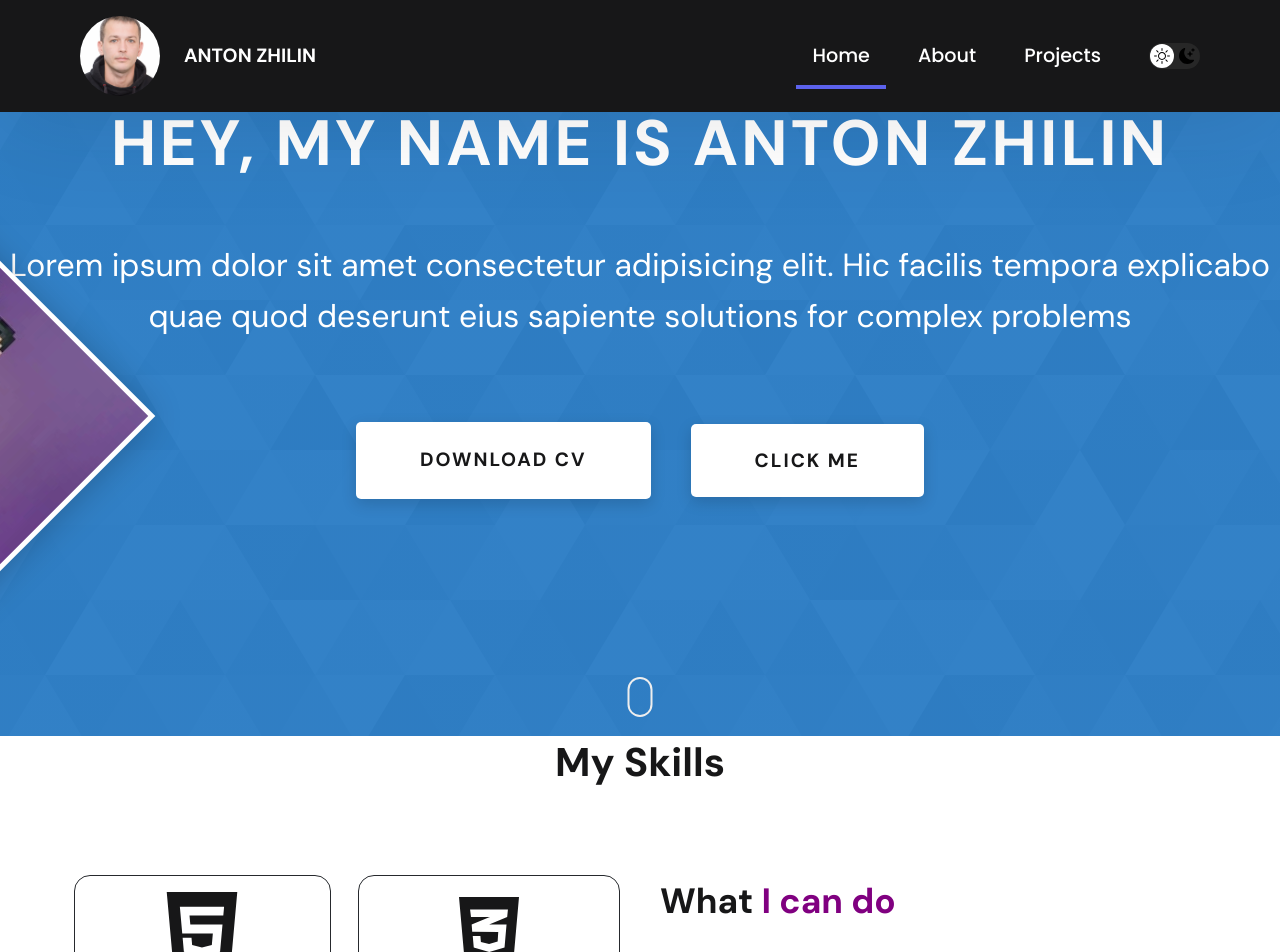
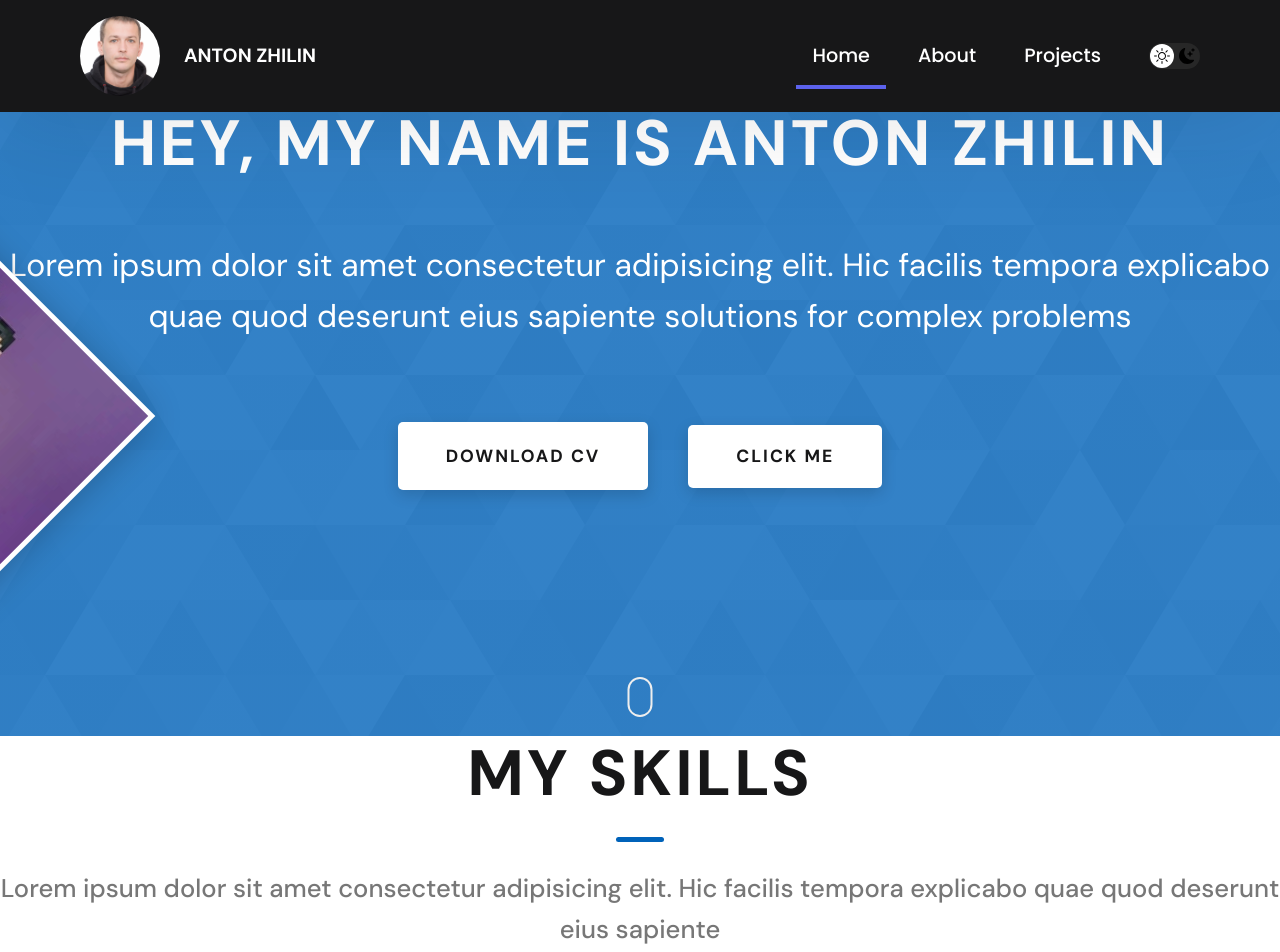
Before and after one commit to ministrov/my-portfolio-react, a React (Create React App) app: page / in a window 1280 px wide. Shown: the top 952 px of the page. Built offline with nearby package versions, Linux system fonts and the light colour scheme.

Commit message:
fix: start refactore about and skill section and refactore button in modal component

```diff
--- a/src/components/about/About.js
+++ b/src/components/about/About.js
@@ -56,8 +56,6 @@ const About = () => {
           whileInView={{ x: 0, opacity: 1 }}
           transition={{ type: 'tween', duration: 1.2 }}
         >
-          Stack: HTML, CSS, ECMAScript 6 (ES6), React, Vue<br />
-          <br />
           I am developing cross-platform web applications on HTML, CSS, ECMAScript 6 (ES6), React, Vue<br />
           <br />
           Since July 2021 I have been working in the company "Service Market" LLC, I am engaged in the maintenance and refinement of the site vamvoda.ru . As well as web development of a new company website from scratch . The company is engaged in the retail trade of water and food, as well as soft drinks.<br />
--- a/src/components/button/style.css
+++ b/src/components/button/style.css
@@ -15,14 +15,14 @@
 }
 
 .btn--bg {
-  padding: 1.5rem 4rem;
-  font-size: 1.2rem;
+  padding: 1.3rem 3rem;
+  font-size: 1.1rem;
   color: var(--text-color);
 }
 
 .btn--med {
-  padding: 1.5rem 3rem;
-  font-size: 1.2rem;
+  padding: 1.2rem 2rem;
+  font-size: 1.1rem;
 }
 
 .btn--theme {
--- a/src/components/heading/Heading.js
+++ b/src/components/heading/Heading.js
@@ -1,9 +1,16 @@
 import './style.css';
 
 const Heading = ({ children, className }) => {
-  return <h3 className={className}>
-    {children}
-  </h3>;
+  console.log(className);
+  return (
+    <h2 class="heading heading-sec heading-sec__mb-med">
+        <span class="heading-sec__main">{children}</span>
+        <span class="heading-sec__sub">
+          Lorem ipsum dolor sit amet consectetur adipisicing elit. Hic facilis
+          tempora explicabo quae quod deserunt eius sapiente
+        </span>
+    </h2>
+  )
 };
 
 export default Heading;
--- a/src/components/heading/style.css
+++ b/src/components/heading/style.css
@@ -1,15 +1,66 @@
-.title-1 {
-  font-size: 60px;
+.heading-sec__main {
+  position: relative;
+  display: block;
+  margin-bottom: 3.5rem;
+  font-size: 4rem;
   font-weight: 700;
-  line-height: 1.3;
-  color: var(--title-1);
+  line-height: 1.2;
+  text-transform: uppercase;
+  letter-spacing: 1px;
+  letter-spacing: 3px;
   text-align: center;
 }
 
-.title-2 {
-  margin-bottom: 20px;
-  font-size: 40px;
-  font-weight: 700;
-  line-height: 1.3;
+.heading-sec__main--lt {
+  color: #fff;
+}
+
+.heading-sec__main--lt::after {
+  content: '';
+  background: #fff !important;
+}
+
+.heading-sec__main::after {
+  position: absolute;
+  content: '';
+  top: calc(100% + 1.5rem);
+  left: 50%;
+  height: 5px;
+  width: 3rem;
+  transform: translateX(-50%);
+  border-radius: 5px;
+  background: #0062b9;
+}
+
+.heading-sec__sub {
+  display: block;
+  max-width: 80rem;
+  margin: auto;
+  font-size: 1.6rem;
+  font-weight: 500;
+  line-height: 1.6;
   text-align: center;
+  color: #777;
 }
+
+.heading-sec__sub--lt {
+  color: #eee;
+}
+
+.heading-sm {
+  font-size: 2.2rem;
+  text-transform: uppercase;
+  letter-spacing: 1px;
+}
+
+@media only screen and (max-width: 37.5em) {
+  .heading-sec__main::after {
+    top: calc(100% + 1.2rem);
+  }
+}
+
+@media only screen and (max-width: 37.5em) {
+  .heading-sec__sub {
+    font-size: 1.8rem;
+  }
+}
--- a/src/components/modal/Modal.js
+++ b/src/components/modal/Modal.js
@@ -39,7 +39,7 @@ const Modal = ({ open, children, onClose }) => {
         exit="exit"
       >
         {children}
-        <Button onClick={onClose} text={'Close'} />
+        <Button onClick={onClose} text={'Close me'} className={'btn--med btn--theme'} />
       </motion.div>
     </Backdrop>,
     document.getElementById('portal')
--- a/src/components/skills/Skills.js
+++ b/src/components/skills/Skills.js
@@ -5,8 +5,7 @@ import './style.css';
 
 const Skills = () => {
   return (
-    <section id="about" className="skills">
-      <h2 className="visually-hidden">Anton Zhilin's frontend skills</h2>
+    <section className="skills">
       <Heading className="skills__title title-2">My Skills</Heading>
 
       <div className="container">
```
